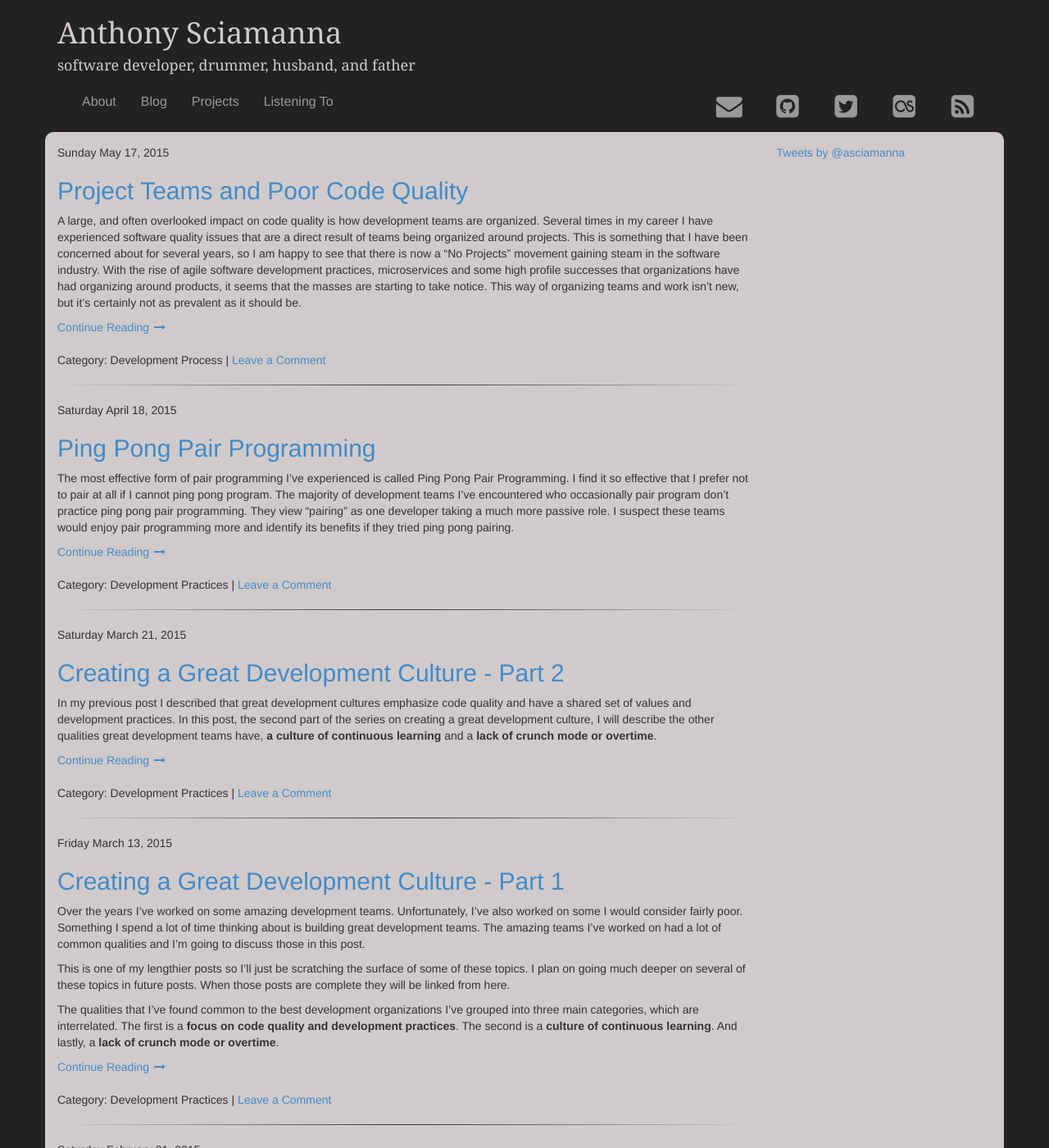
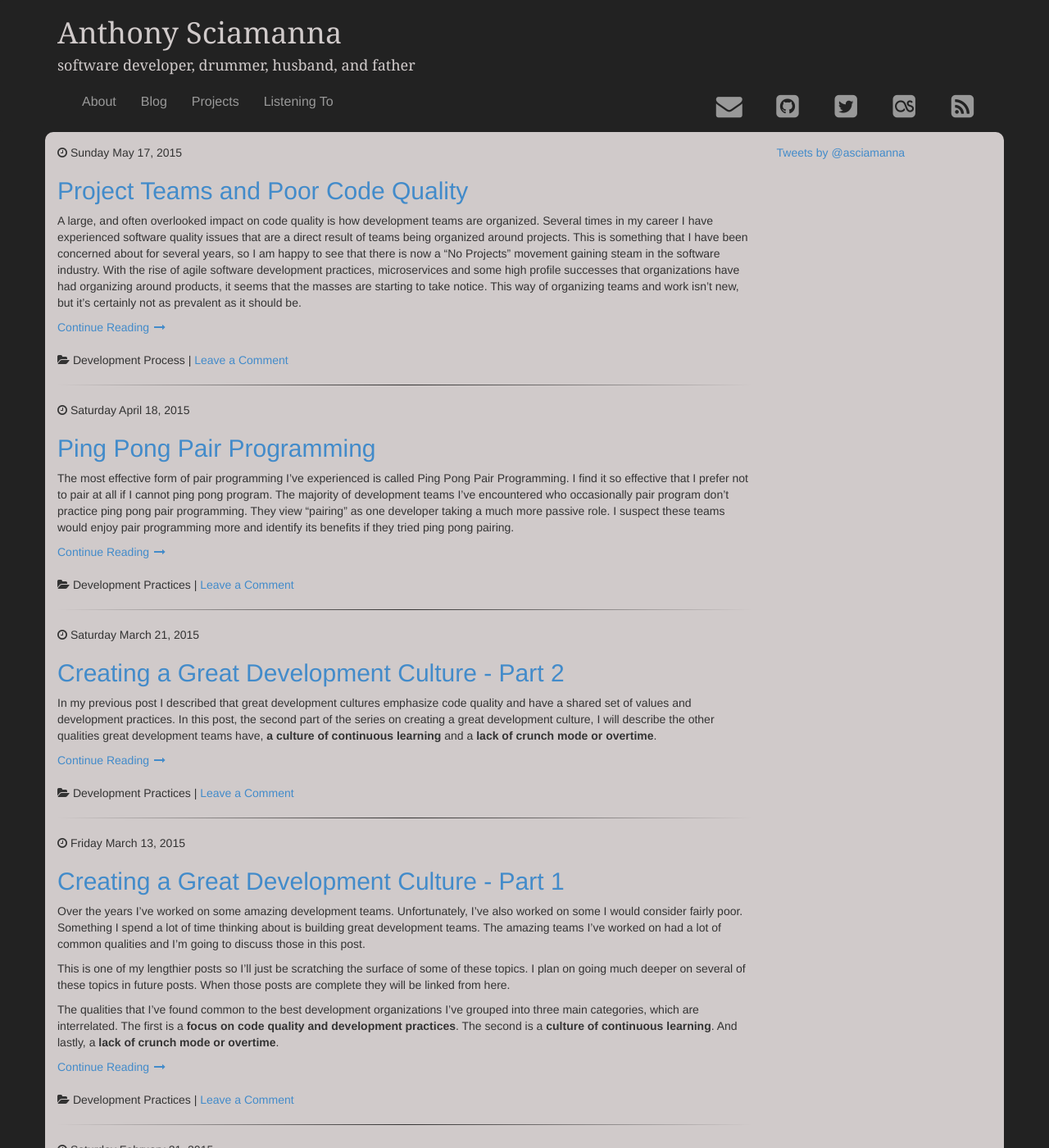
Before and after one commit to asciamanna/asciamanna.github.io, a Jekyll site: the page built from index.html, in a window 1280 px wide and 1400 px high. Shown: the whole window at 82% size. Built offline with Jekyll 4.4.1, drawn with Linux system fonts in a browser that asks for light colours; nearby versions of some CDN libraries; the list of posts is cut into pages by our own code; comment, search, counter and statistics services are not loaded; some of the changed text lies outside the part shown.

Commit message:
adding icons to index page.

```diff
--- a/index.html
+++ b/index.html
@@ -4,7 +4,7 @@ layout: default
 {% for post in paginator.posts %}
     <div class="post-list-item">
         <div class="post-header">
-            {{ post.date | date: "%A %B %-d, %Y" }}
+          <i class="fa fa-clock-o"></i> {{ post.date | date: "%A %B %-d, %Y" }}
         </div>
         <h2><a href="{{ post.url }}">{{post.title}}</a></h2>
         {{post.excerpt }} <a href="{{ post.url}}">Continue Reading <i class="fa
@@ -12,7 +12,7 @@ layout: default
         <br/>
         <br/>
         <p>
-        Category: {{post.category}} | <a href="{{post.url}}#disqus_thread">Leave a Comment</a>
+        <i class="fa fa-folder-open"></i> {{post.category}} | <a href="{{post.url}}#disqus_thread">Leave a Comment</a>
         </p>
     </div>
      <hr/>
```
